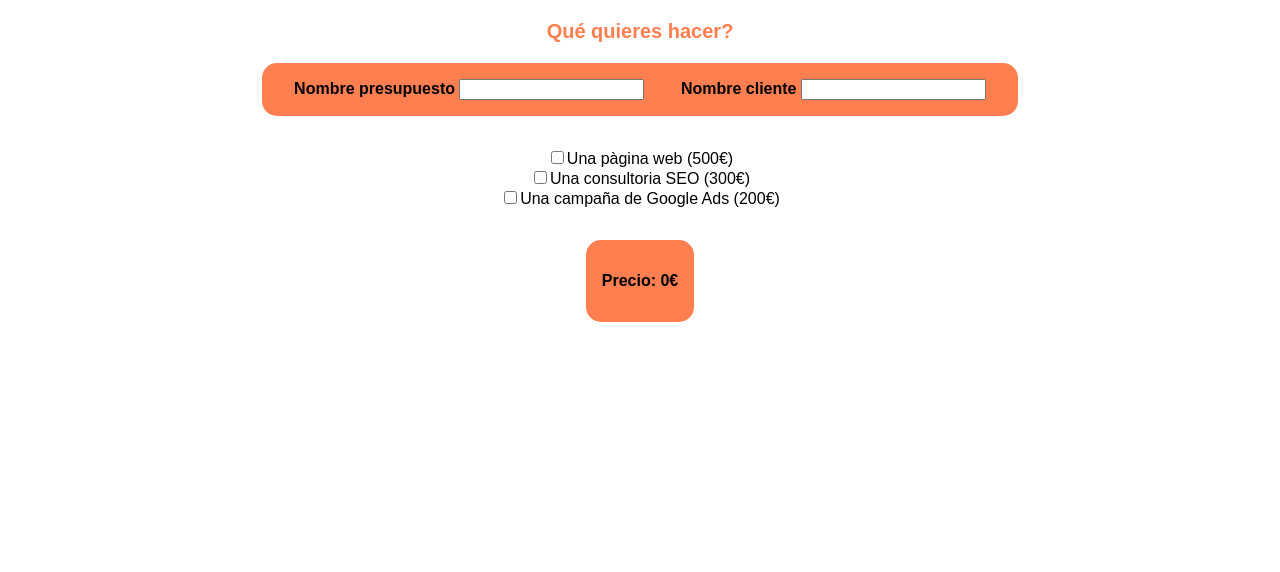
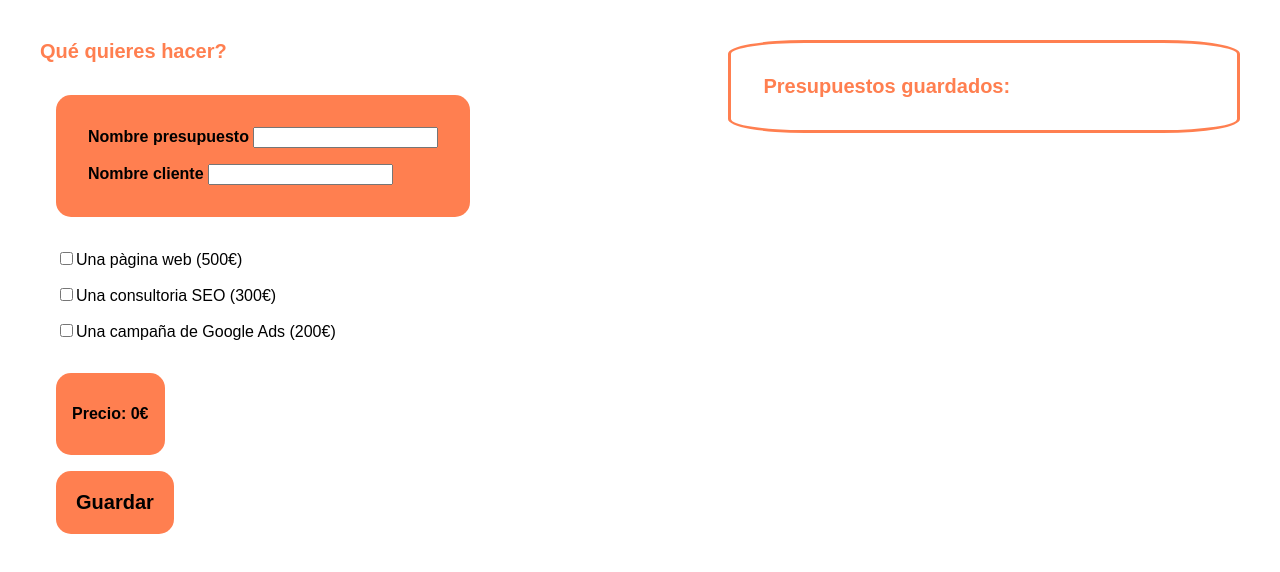
Before and after one commit to NoeliaAlGa/ReactOnlineItAcademySprint7, a React (Create React App) app: page /page2 in a window 1280 px wide. Shown: the top 572 px of the page. Built offline with nearby package versions, Linux system fonts and the light colour scheme.

Commit message:
N2 E7 P2 Mostrar Presupuestos guardados

```diff
--- /dev/null
+++ b/src/application/components/GuardarPresuspuesto.jsx
@@ -0,0 +1,25 @@
+
+function guardarPresupuesto() {
+    const presupuestos =
+      window.localStorage.getItem("presupuestos") === null
+        ? []
+        : JSON.parse(window.localStorage.getItem("presupuestos"));
+
+    const presupuesto = {
+      nombrePresupuesto: window.localStorage.getItem("inputData1"),
+      nombreUsuario: window.localStorage.getItem("inputData2"),
+      web: window.localStorage.getItem("checked1"),
+      paginas: window.localStorage.getItem("input1"),
+      idiomas: window.localStorage.getItem("input2"),
+      SEO: window.localStorage.getItem("checked2"),
+      GoogleAds: window.localStorage.getItem("checked3"),
+      fecha: new Date(),
+    };
+
+    presupuestos.push(presupuesto);
+    console.log(presupuestos);
+    window.localStorage.setItem("presupuestos", JSON.stringify(presupuestos));
+
+  }
+
+  export default guardarPresupuesto;
--- /dev/null
+++ b/src/application/components/MostrarPresupuestos.jsx
@@ -0,0 +1,30 @@
+import { StyleListaPressupuesto, StylePresupuesto } from "./styled";
+
+const MostrarPresupuestos = () => {
+
+    const presupuestos =
+      window.localStorage.getItem("presupuestos") === null
+        ? []
+        : JSON.parse(window.localStorage.getItem("presupuestos"));
+    return (
+        <div>
+            {presupuestos.map(presupuesto => {
+                return <div>
+                    <StyleListaPressupuesto>Nombre Presupuesto: {presupuesto.nombrePresupuesto}</StyleListaPressupuesto>
+                    <StylePresupuesto>
+                        <li>Nombre cliente: {presupuesto.nombreUsuario}</li>
+                        <li>Web: {presupuesto.web}</li>
+                        <li>Páginas: {presupuesto.paginas}</li>
+                        <li>Idiomas: {presupuesto.idiomas}</li>
+                        <li>SEO: {presupuesto.SEO}</li>
+                        <li>Google Ads: {presupuesto.GoogleAds}</li>
+                        <li>Fecha: {presupuesto.fecha}</li>
+                        <li>Precio: {} €</li>
+                    </StylePresupuesto>
+                </div>
+            })}
+        </div>
+    );
+  }
+
+ export default MostrarPresupuestos;
--- a/src/application/components/SumaPrecios.jsx
+++ b/src/application/components/SumaPrecios.jsx
@@ -13,6 +13,7 @@ const SumaPrecios = ({checked1, input1, input2, checked2, checked3}) => {
     let googleAdsPrice = checked3 ? 200 : 0;
 
     const suma = webPrice + webPaginas + webIdiomas + seoPrice + googleAdsPrice;
+
     return (
     <StyleSDiv>
       <p>Precio: {suma}€</p>
--- a/src/application/components/styled.js
+++ b/src/application/components/styled.js
@@ -1,21 +1,47 @@
 import styled from "styled-components";
 
-export const StyleText = styled.label `
+export const BodyStyle = styled.div `
     font-family: Arial, Helvetica, sans-serif;
+
+`
+
+export const StyleForm = styled.div `
+    width: 40%;
+    float:left;
+`
+export const StyleDivPresupuesto = styled(StyleForm) `
+    border: 3px solid coral;
+    border-radius: 15%;
+    margin: 2rem;
+    float:right;
+`
+
+export const StyleText = styled.p `
     margin: 1rem;
 `
+
+export const StylePresupuesto = styled.ul `
+    margin-left: 2rem;
+`
+export const StyleListaPressupuesto = styled.p `
+    font-weight:bold;
+    font-size: 18px;
+    color: white;
+    background-color: coral;
+    margin: 0;
+    padding: 1rem 0rem 1rem 2rem;
+`
 export const StyleP = styled.p `
-    font-family: Arial, Helvetica, sans-serif;
     font-weight:bold;
     font-size: 20px;
     color: coral;
+    margin: 2rem;
 `
 
 export const BasicDataStyle = styled.div `
     margin: 2rem;
 `
 export const StyleH1 = styled.h1 `
-    font-family: Arial, Helvetica, sans-serif;
     font-weight:bold;
     font-size: 40px;
 `
@@ -23,9 +49,10 @@ export const StyleServiciosWeb = styled.div `
     border: 3px solid black;
     border-radius: 15px;
     width: 350px;
-    margin: 0 auto;
+    text-align:center;
     margin-top: 1rem;
     margin-bottom: 1rem;
+    margin-left: 3rem;
     font-family: Arial, Helvetica, sans-serif;
 `;
 
@@ -33,10 +60,8 @@ export const StyleSDiv = styled.div `
     background-color: coral;
     border-radius: 15px;
     width: fit-content;
-    margin: 0 auto;
-    margin-top: 1rem;
+    margin: 1rem 0rem 1rem 3rem;
     padding: 1rem;
-    font-family: Arial, Helvetica, sans-serif;
     font-weight:bold;
 `;
 
@@ -44,6 +69,7 @@ export const InputStyle = styled.input `
     width: 35px;
     border: none;
     text-align:center;
+
 `;
 
 export const ButtonsStyle = styled.button `
@@ -65,12 +91,17 @@ export const HomeStyle = styled.div `
 export const ButtonHome = styled.button `
     background-color: coral;
     border: none;
-    border-radius: 5px;
+    border-radius: 15px;
     padding: 0px 20px 0px 20px;
     font-size: 20px;
     font-weight:bold;
     margin: 1rem
 `
+export const ButtonGuardar = styled(ButtonHome) `
+    padding: 20px 20px 20px 20px;
+    margin-left: 3rem;
+    margin-top: 0;
+`
 export const PHome = styled.p `
     text-decoration: underline overline;
     color: white;
--- a/src/application/pages/page2.js
+++ b/src/application/pages/page2.js
@@ -1,15 +1,26 @@
-import "../App.css";
 import React from "react";
 import { useState } from "react";
 import obtenerValorInicial from "../components/ObtenerValorInicial";
 import obtenerValorInicialString from "../components/ObtenerValorInicialStrings";
+import guardarPresupuesto from "../components/GuardarPresuspuesto";
 import Checkbox from "../components/Checkbox";
 import BasicInputData from "../components/BasicInputData";
 import SumaPrecios from "../components/SumaPrecios";
 import OpcWeb from "../components/OpcWeb";
-import { StyleP, StyleSDiv, BasicDataStyle, ButtonHome } from "../components/styled";
+import MostrarPresupuestos from "../components/MostrarPresupuestos";
+import {
+  StyleP,
+  StyleSDiv,
+  BasicDataStyle,
+  ButtonGuardar,
+  StyleForm,
+  StyleDivPresupuesto,
+  BodyStyle,
+} from "../components/styled";
 
 const Page2 = () => {
+  const [numPresupuestos, setNumPresupuestos] = useState(0);
+
   const [inputData1, setInputData1] = useState(() => {
     return obtenerValorInicialString("inputData1");
   });
@@ -99,7 +110,8 @@ const Page2 = () => {
   );
 
   return (
-    <div className="App" on>
+    <BodyStyle>
+      <StyleForm>
         <StyleP>Qué quieres hacer?</StyleP>
         <div>
           <StyleSDiv>
@@ -151,8 +163,18 @@ const Page2 = () => {
             checked3={checked3}
           />
         </div>
+        <ButtonGuardar onClick={() => {
+          guardarPresupuesto();
+          setNumPresupuestos(numPresupuestos + 1);
+          }}>Guardar</ButtonGuardar>
 
-    </div>
+      </StyleForm>
+      <StyleDivPresupuesto>
+        <StyleP>Presupuestos guardados:</StyleP>
+        <MostrarPresupuestos count={numPresupuestos} />
+      </StyleDivPresupuesto>
+    </BodyStyle>
   );
 };
+
 export default Page2;
```
Lines whose indentation alone changed are shown as unchanged.
